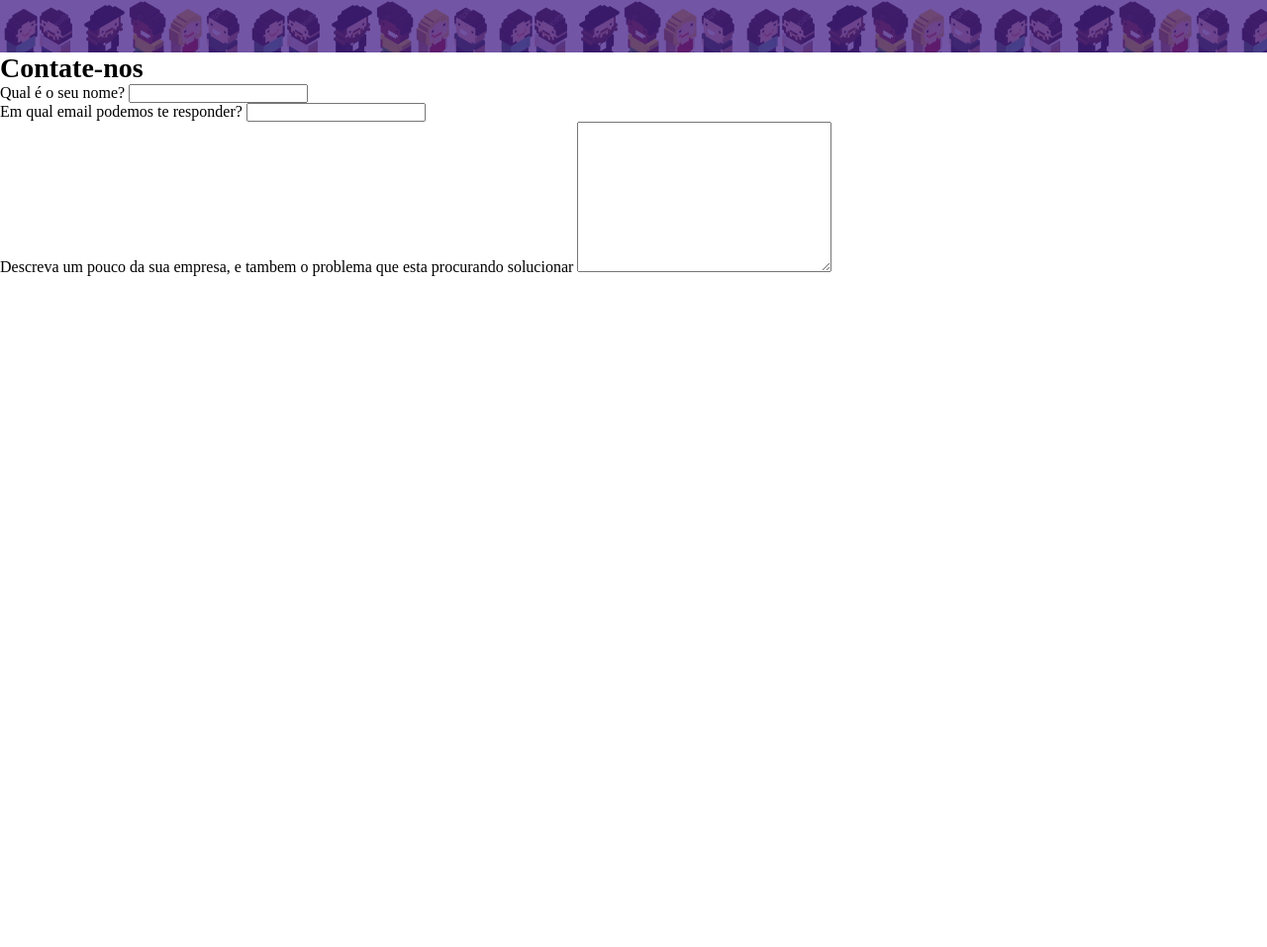
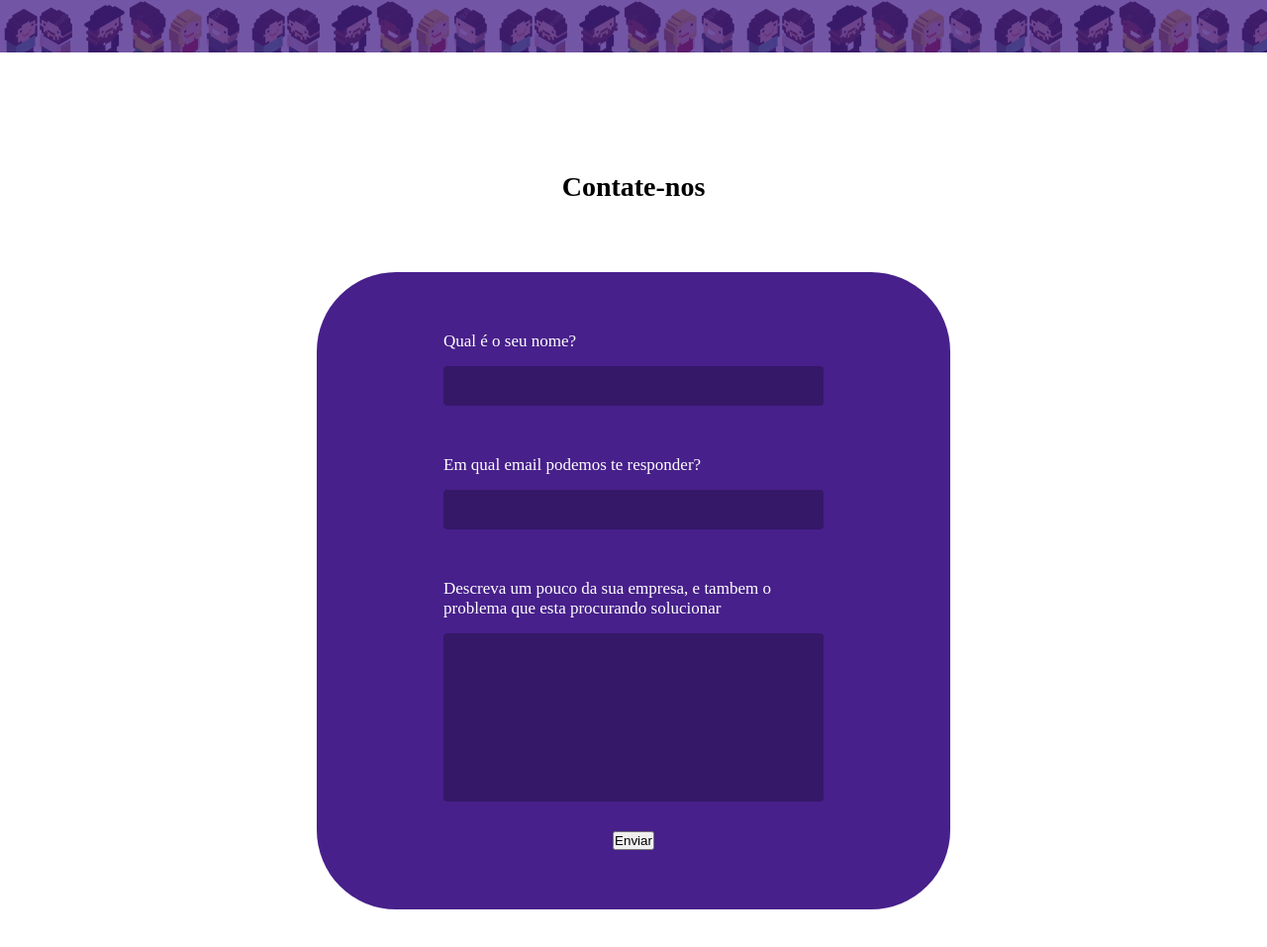
Before and after one commit to MarinaRochad/GamficaAi, a plain HTML site: page index.html in a window 1280 px wide. Shown: the part 2539-3496 px from the top of the page at 99% size. Before the commit the page ends 2818 px from the top, so only its background shows below. Drawn offline with Linux system fonts and the light colour scheme; a web font is replaced by a local one.

Commit message:
descricao

```diff
--- a/index.html
+++ b/index.html
@@ -88,6 +88,7 @@
   <label for="">Descreva um pouco da sua empresa, e tambem o problema que esta procurando solucionar</label>
   <textarea id="" cols="30" rows="10"></textarea>
 </div>
+<button type="submit">Enviar</button>
 
 </form>
 </section>
--- a/style.css
+++ b/style.css
@@ -205,6 +205,8 @@ h2 {
     background-attachment: fixed;
 
     position: relative;
+
+    margin-bottom: 120px;
 }
 
 .filtro {
@@ -227,9 +229,106 @@ h2 {
 }
 
 #portifolio a {
+    width: fit-content;
+
     color: white;
 
     font-family: "Anta";
     font-size: 28px;
+
     z-index: 1;
+
+    transition: 200ms;
 }
+
+#portifolio a:hover {
+    transform: scale(1.05);
+    transition: 200ms;
+}
+
+#contato {
+    text-align: center;
+
+    padding-bottom: 100px;
+    margin-bottom: 100px;
+}
+
+#contato h2 {
+    margin-bottom: 70px;
+}
+
+#contato form {
+    width: 50%;
+
+    margin: 0 auto;
+    padding: 60px 0;
+
+    display: flex;
+    flex-direction: column;
+    align-items: center;
+
+    border-radius: 80px;
+    background-color: var(--roxo-gamifica);
+
+    color: white;
+    font-family: "Montserrat";
+    font-size: 17px;
+}
+
+.campo {
+    width: 60%;
+
+    text-align: left;
+
+    display: flex;
+    flex-direction: column;
+    justify-content: space-between;
+
+    margin-bottom: 50px;
+}
+
+.campo-descricao {
+    width: 60%;
+
+    text-align: left;
+
+    display: flex;
+    flex-direction: column;
+    justify-content: space-between;
+
+    margin-bottom: 30px;
+
+}
+
+.campo input {
+    height: 40px;
+
+    color: white;
+    background-color: #351868;
+
+    border: none;
+    border-radius: 4px;
+
+    text-indent: 10px;
+
+    outline: none;
+}
+
+.campo-descricao textarea {
+    color: white;
+    background-color: #351868;
+
+    border: none;
+    border-radius: 4px;
+
+    outline: none;
+
+    padding: 10px;
+
+    resize: none;
+
+}
+
+.campo label, .campo-descricao label {
+    margin-bottom: 15px;
+}
```
